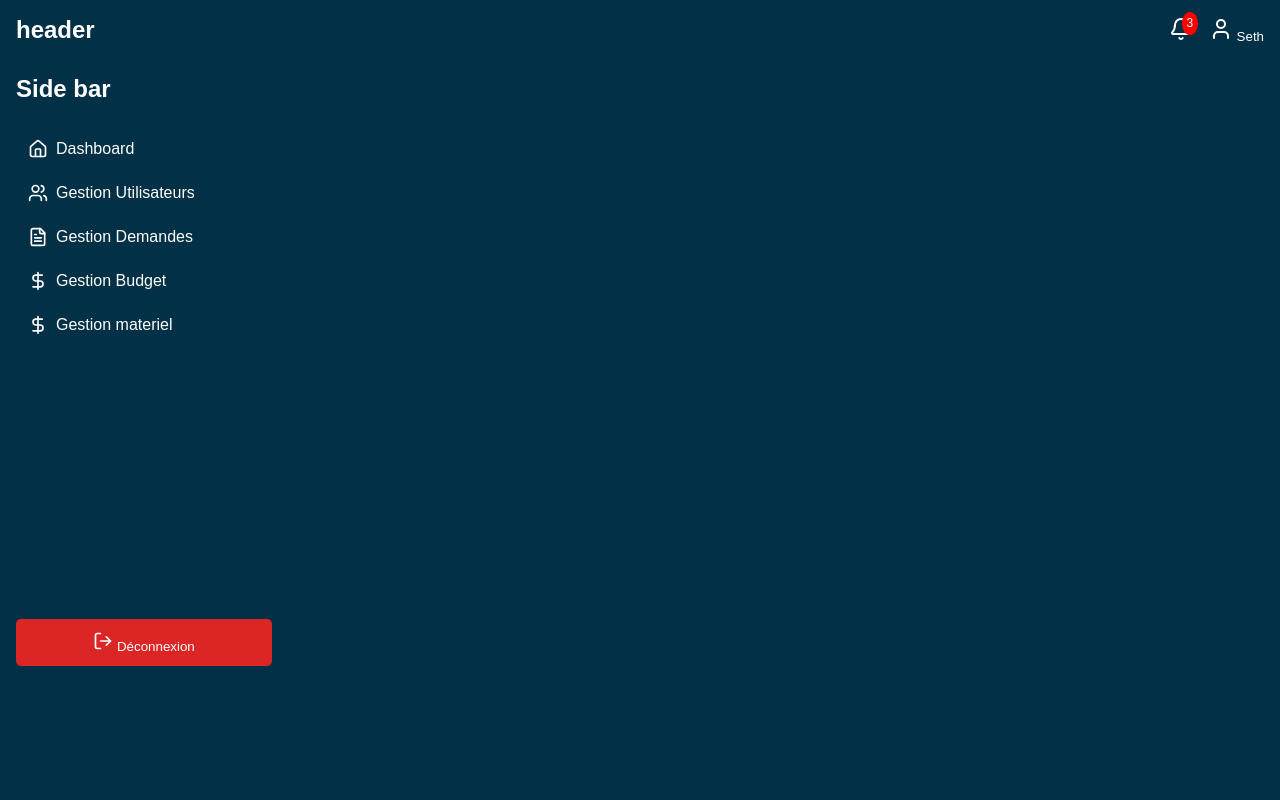
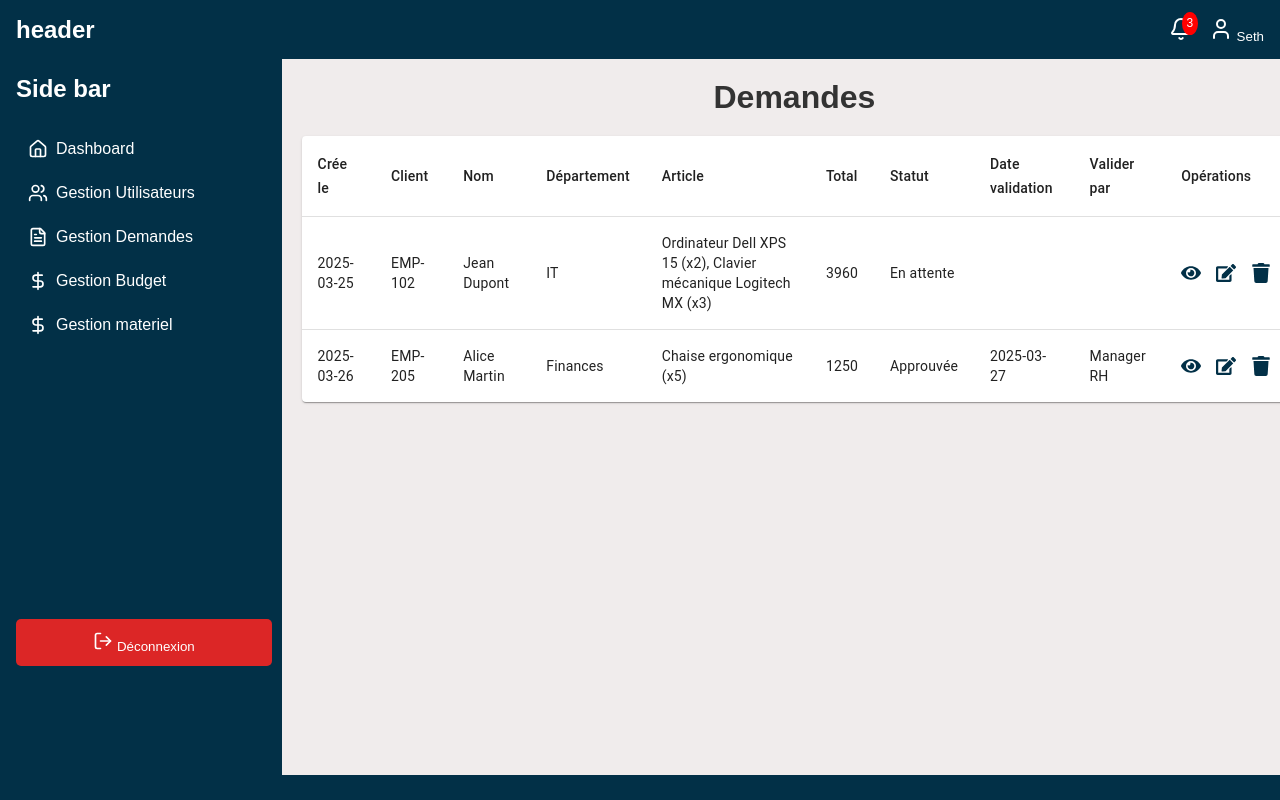
Before and after one commit to GET-EO/gestion_achats_front, a React (Vite) app: page /demandes in a window 1280 px wide. Built offline with nearby package versions, Linux system fonts and the light colour scheme.

Commit message:
feat: add pages demandes

```diff
--- a/src/App.tsx
+++ b/src/App.tsx
@@ -1,8 +1,9 @@
 import { Routes, Route, Navigate, useLocation } from "react-router-dom"
 import Header from "./components/Header.tsx/index.tsx"
-import Sidebar from "./components/sidebar/index.tsx"
+import Sidebar from "./components/Sidebar/index.tsx"
 import Dashboard from "./page/dashboard/index.tsx"
 import Users from "./page/user/index.tsx"
+import Demandes from "./page/demande/index.tsx"
 
 function App() {
   const location = useLocation();
@@ -18,6 +19,7 @@ function App() {
             <Route path="/" element={<Navigate to="/dashboard" />} />
             <Route path="/dashboard" element={<Dashboard />} />
             <Route path="/users" element={<Users />} />
+            <Route path="/demandes" element={<Demandes />} />
           </Routes>
         </div>
       </div>
--- a/src/components/ui/iconActions/index.tsx
+++ b/src/components/ui/iconActions/index.tsx
@@ -5,9 +5,9 @@ import "./IconAction.css";
 const ActionIcons: React.FC = () => {
   return (
     <div className="icons-container">
-      <FaEye className="icon" title="Voir" />
-      <FaEdit className="icon" title="Éditer" />
-      <FaTrash className="icon delete" title="Supprimer" />
+      <FaEye className="icon" title="Voir" size={20}/>
+      <FaEdit className="icon" title="Éditer" size={20}/>
+      <FaTrash className="icon delete" title="Supprimer" size={20}/>
     </div>
   );
 };
--- /dev/null
+++ b/src/page/demande/index.tsx
@@ -0,0 +1,114 @@
+import { Table, TableBody, TableCell, TableContainer, TableHead, TableRow, Paper } from "@mui/material"
+import "../../styles/user/index.css"
+import ActionIcons from "../../components/ui/iconActions"
+
+const demandes = [
+    {
+      "id": "REQ-20240325-001",
+      "reference": "REQ-20240325-001",
+      "date_creation": "2025-03-25",
+      "employe_id": "EMP-102",
+      "employe_nom": "Jean Dupont",
+      "departement": "IT",
+      "articles": [
+        {
+          "id": "ART-001",
+          "nom": "Ordinateur Dell XPS 15",
+          "quantite": 2,
+          "prix_unitaire": 1800,
+          "fournisseur": "Dell France",
+          "date_livraison_prevue": "2025-04-10"
+        },
+        {
+          "id": "ART-002",
+          "nom": "Clavier mécanique Logitech MX",
+          "quantite": 3,
+          "prix_unitaire": 120,
+          "fournisseur": "Logitech",
+          "date_livraison_prevue": "2025-04-12"
+        }
+      ],
+      "montant_total": 3960,
+      "statut": "En attente",
+      "date_validation": null,
+      "valide_par": null,
+      "commentaire": "",
+      "moyen_paiement": "Virement"
+    },
+    {
+      "id": "REQ-20240326-002",
+      "reference": "REQ-20240326-002",
+      "date_creation": "2025-03-26",
+      "employe_id": "EMP-205",
+      "employe_nom": "Alice Martin",
+      "departement": "Finances",
+      "articles": [
+        {
+          "id": "ART-003",
+          "nom": "Chaise ergonomique",
+          "quantite": 5,
+          "prix_unitaire": 250,
+          "fournisseur": "BureauConfort",
+          "date_livraison_prevue": "2025-04-15"
+        }
+      ],
+      "montant_total": 1250,
+      "statut": "Approuvée",
+      "date_validation": "2025-03-27",
+      "valide_par": "Manager RH",
+      "commentaire": "Validé pour amélioration du confort des employés.",
+      "moyen_paiement": "Carte"
+    }
+  ]
+
+
+
+const Demandes = () => {
+
+  return(
+        <div className="users-container">
+        <h1 className="users-title">Demandes</h1>
+        <TableContainer component={Paper}>
+          <Table sx={{ minWidth: 650 }} aria-label="tableau simple">
+            <TableHead>
+              <TableRow>
+                <TableCell>Crée le</TableCell>
+                <TableCell>Client</TableCell>
+                <TableCell>Nom</TableCell>
+                <TableCell>Département</TableCell>
+                <TableCell>Article</TableCell>
+                <TableCell>Total</TableCell>
+                <TableCell>Statut</TableCell>
+                <TableCell>Date validation</TableCell>
+                <TableCell>Valider par</TableCell>
+                <TableCell>Opérations</TableCell>
+              </TableRow>
+            </TableHead>
+            <TableBody>
+              {demandes.map((demande) => (
+              <TableRow
+                key={demande.id}
+                sx={{ '&:last-child td, &:last-child th': { border: 0 } }}
+              >
+                <TableCell component="th" scope="row">{demande.date_creation}</TableCell>
+                <TableCell component="th" scope="row">{demande.employe_id}</TableCell>
+                <TableCell component="th" scope="row">{demande.employe_nom}</TableCell>
+                <TableCell component="th" scope="row">{demande.departement}</TableCell>
+                <TableCell component="th" scope="row">
+                    {demande.articles.map((article) => `${article.nom} (x${article.quantite})`).join(", ")}
+                </TableCell>
+                <TableCell component="th" scope="row">{demande.montant_total}</TableCell>
+                <TableCell component="th" scope="row">{demande.statut}</TableCell>
+                <TableCell component="th" scope="row">{demande.date_validation}</TableCell>
+                <TableCell component="th" scope="row">{demande.valide_par}</TableCell>
+                <TableCell component="th" scope="row"><ActionIcons/></TableCell>
+              </TableRow>
+              ))}
+            </TableBody>
+          </Table>
+        </TableContainer>
+      </div>
+    )
+}
+
+export default Demandes
```
Also changed, not shown: src/styles/demande/index.css (added).
